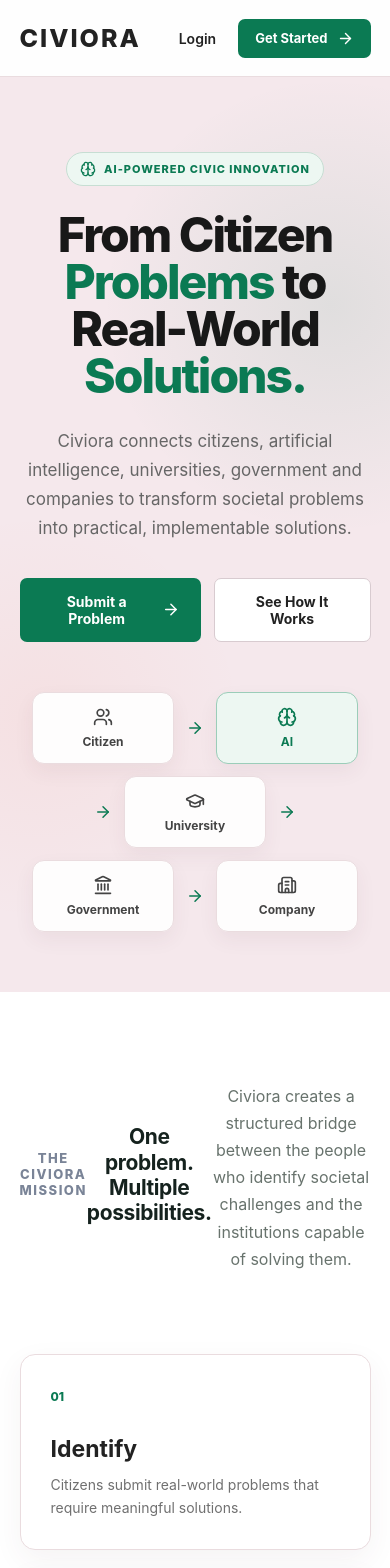
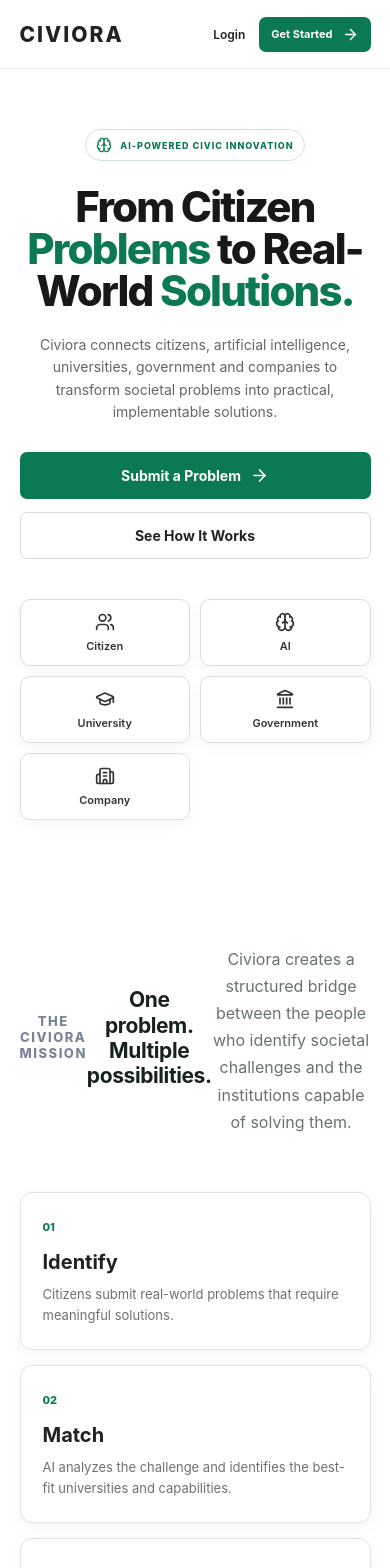
Before and after one commit to V-SuvarnaDeep/citizensolve, a React (Create React App) app in the folder frontend/: page / in a window 390 px wide. Shown: the top 1568 px of the page. Built offline with nearby package versions, Linux system fonts and the light colour scheme; no server answers.

Commit message:
Update Home.css

```diff
--- a/frontend/src/public/pages/Home.css
+++ b/frontend/src/public/pages/Home.css
@@ -8,7 +8,7 @@
   min-height: 100vh;
   overflow: hidden;
 
-  background: #f5e8ec;
+  background: #ffffff;
   color: #222;
 
   font-family:
@@ -44,9 +44,9 @@
   align-items: center;
   justify-content: flex-start;
 
-  background: rgba(255, 255, 255, 0.94);
+  background: #ffffff;
 
-  border-bottom: 1px solid #eadcdf;
+  border-bottom: 1px solid #e8e8e8;
 
   position: relative;
   z-index: 10;
@@ -56,6 +56,7 @@
   font-size: 25px;
   font-weight: 800;
   letter-spacing: 2px;
+
   margin-right: 30px;
 
   color: #222;
@@ -80,6 +81,7 @@
   display: flex;
   align-items: center;
   gap: 22px;
+
   margin-left: auto;
 }
 
@@ -126,7 +128,7 @@
 
 
 /* =========================================
-   HERO
+   HERO SECTION
    ========================================= */
 
 .hero-section {
@@ -138,18 +140,7 @@
 
   padding: 90px 7% 80px;
 
-  background:
-    radial-gradient(
-      circle at 85% 25%,
-      rgba(11, 122, 83, 0.09),
-      transparent 30%
-    ),
-    radial-gradient(
-      circle at 10% 70%,
-      rgba(244, 81, 43, 0.05),
-      transparent 28%
-    ),
-    #f5e8ec;
+  background: #ffffff;
 }
 
 .hero-content {
@@ -173,10 +164,10 @@
 
   padding: 8px 13px;
 
-  border: 1px solid #c7ded3;
+  border: 1px solid #cfe3da;
   border-radius: 30px;
 
-  background: #edf7f2;
+  background: #ffffff;
 
   color: #0b7a53;
 
@@ -257,7 +248,7 @@
 
   padding: 14px 21px;
 
-  border: 1px solid #d8cbd0;
+  border: 1px solid #d9d9d9;
 
   border-radius: 7px;
 
@@ -280,7 +271,8 @@
 
 
 /* =========================================
-   NETWORK
+   CIVIC NETWORK
+   Simple and beginner-friendly
    ========================================= */
 
 .hero-network {
@@ -292,13 +284,13 @@
 
   gap: 12px;
 
-  margin-top: 70px;
+  margin-top: 65px;
 
   flex-wrap: wrap;
 }
 
 .network-item {
-  min-width: 110px;
+  min-width: 105px;
 
   padding: 14px 15px;
 
@@ -308,30 +300,34 @@
 
   align-items: center;
 
+  justify-content: center;
+
   gap: 7px;
 
-  border: 1px solid #eadcdf;
+  border: 1px solid #dddddd;
 
-  border-radius: 12px;
+  border-radius: 10px;
 
-  background: rgba(255, 255, 255, 0.92);
+  background: #ffffff;
 
-  color: #444;
+  color: #333;
 
   font-size: 12px;
 
-  font-weight: 700;
+  font-weight: 600;
 
-  box-shadow:
-    0 8px 20px rgba(85, 55, 60, 0.06);
+  box-shadow: 0 5px 15px rgba(0, 0, 0, 0.04);
 }
 
+
+/* All network boxes stay white */
+
 .ai-node {
-  border-color: #9bcdb9;
+  border-color: #dddddd;
 
-  background: #edf7f2;
+  background: #ffffff;
 
-  color: #0b7a53;
+  color: #333;
 }
 
 .network-arrow {
@@ -340,11 +336,11 @@
 
 
 /* =========================================
-   MISSION
+   MISSION SECTION
    ========================================= */
 
 .mission-section {
-  padding: 110px 7%;
+  padding: 95px 7%;
 
   background: #ffffff;
 }
@@ -391,12 +387,13 @@
 
 /* =========================================
    MISSION CARDS
+   Simple white cards
    ========================================= */
 
 .mission-cards {
   max-width: 1100px;
 
-  margin: 65px auto 0;
+  margin: 55px auto 0;
 
   display: grid;
 
@@ -408,41 +405,43 @@
 .mission-card {
   padding: 30px;
 
-  border: 1px solid #eadcdf;
+  border: 1px solid #e2e2e2;
 
-  border-radius: 15px;
+  border-radius: 12px;
 
-  background: #fff;
+  background: #ffffff;
 
   box-shadow:
-    0 10px 30px rgba(85, 55, 60, 0.06);
+    0 5px 18px rgba(0, 0, 0, 0.04);
 
   transition: 0.2s ease;
 }
 
 .mission-card:hover {
-  transform: translateY(-4px);
+  transform: translateY(-2px);
 
-  border-color: #b9d7c8;
+  border-color: #c9ddd4;
 
   box-shadow:
-    0 15px 35px rgba(85, 55, 60, 0.10);
+    0 8px 22px rgba(0, 0, 0, 0.06);
 }
 
 .mission-card span {
   color: #0b7a53;
 
-  font-size: 12px;
+  font-size: 11px;
 
   font-weight: 800;
 }
 
 .mission-card h3 {
-  margin: 30px 0 10px;
+  margin: 20px 0 10px;
 
   color: #222;
 
-  font-size: 23px;
+  font-size: 22px;
+
+  font-weight: 700;
 }
 
 .mission-card p {
@@ -457,15 +456,15 @@
 
 
 /* =========================================
-   CTA
+   CTA SECTION
    ========================================= */
 
 .cta-section {
   max-width: 1100px;
 
-  margin: 100px auto;
+  margin: 80px auto;
 
-  padding: 55px;
+  padding: 50px;
 
   display: flex;
 
@@ -475,14 +474,14 @@
 
   gap: 30px;
 
-  border-radius: 18px;
+  border-radius: 16px;
 
   background: #14201a;
 
   color: white;
 
   box-shadow:
-    0 15px 40px rgba(20, 32, 26, 0.12);
+    0 12px 30px rgba(20, 32, 26, 0.10);
 }
 
 .cta-section h2 {
@@ -599,7 +598,13 @@
     display: none;
   }
 
+  .navbar-actions {
+    gap: 14px;
+  }
+
   .hero-section {
+    min-height: auto;
+
     padding: 75px 5% 60px;
   }
 
@@ -607,20 +612,50 @@
     letter-spacing: -2px;
   }
 
+  .hero-description {
+    font-size: 15px;
+  }
+
   .hero-network {
-    margin-top: 50px;
+    margin-top: 45px;
+
+    gap: 8px;
+  }
+
+  .network-item {
+    min-width: 90px;
+
+    padding: 12px 10px;
+
+    font-size: 11px;
   }
 
   .mission-section {
-    padding: 75px 5%;
+    padding: 70px 5%;
+  }
+
+  .section-heading p {
+    font-size: 15px;
   }
 
   .mission-cards {
     grid-template-columns: 1fr;
+
+    gap: 15px;
+
+    margin-top: 40px;
+  }
+
+  .mission-card {
+    padding: 24px;
+  }
+
+  .mission-card h3 {
+    margin-top: 15px;
   }
 
   .cta-section {
-    margin: 60px 5%;
+    margin: 50px 5%;
 
     padding: 35px;
 
@@ -639,3 +674,136 @@
     gap: 10px;
   }
 }
+
+
+/* =========================================
+   SMALL MOBILE
+   ========================================= */
+
+@media (max-width: 500px) {
+
+  .navbar {
+    height: 68px;
+  }
+
+  .navbar-brand {
+    font-size: 21px;
+
+    margin-right: 0;
+  }
+
+  .login-link {
+    font-size: 12px;
+  }
+
+  .register-button {
+    padding: 9px 12px;
+
+    font-size: 11px;
+  }
+
+  .hero-section {
+    padding: 60px 5% 50px;
+  }
+
+  .hero-badge {
+    font-size: 9px;
+
+    padding: 7px 10px;
+  }
+
+  .hero-content h1 {
+    font-size: 42px;
+
+    line-height: 1;
+
+    letter-spacing: -1.8px;
+  }
+
+  .hero-description {
+    margin-top: 22px;
+
+    font-size: 14px;
+
+    line-height: 1.6;
+  }
+
+  .hero-actions {
+    flex-direction: column;
+
+    align-items: stretch;
+
+    margin-top: 28px;
+  }
+
+  .primary-button,
+  .secondary-button {
+    width: 100%;
+
+    box-sizing: border-box;
+  }
+
+  .hero-network {
+    margin-top: 40px;
+
+    display: grid;
+
+    grid-template-columns: repeat(2, 1fr);
+
+    gap: 10px;
+  }
+
+  .network-arrow {
+    display: none;
+  }
+
+  .network-item {
+    width: 100%;
+
+    box-sizing: border-box;
+  }
+
+  .mission-section {
+    padding: 60px 5%;
+  }
+
+  .section-heading h2 {
+    font-size: 36px;
+  }
+
+  .section-heading p {
+    font-size: 14px;
+  }
+
+  .mission-card {
+    padding: 22px;
+  }
+
+  .mission-card h3 {
+    font-size: 20px;
+  }
+
+  .mission-card p {
+    font-size: 13px;
+  }
+
+  .cta-section {
+    margin: 40px 5%;
+
+    padding: 30px 24px;
+
+    border-radius: 14px;
+  }
+
+  .cta-section h2 {
+    font-size: 32px;
+  }
+
+  .cta-section p {
+    font-size: 14px;
+  }
+
+  .footer {
+    padding: 45px 5% 20px;
+  }
+}
```
